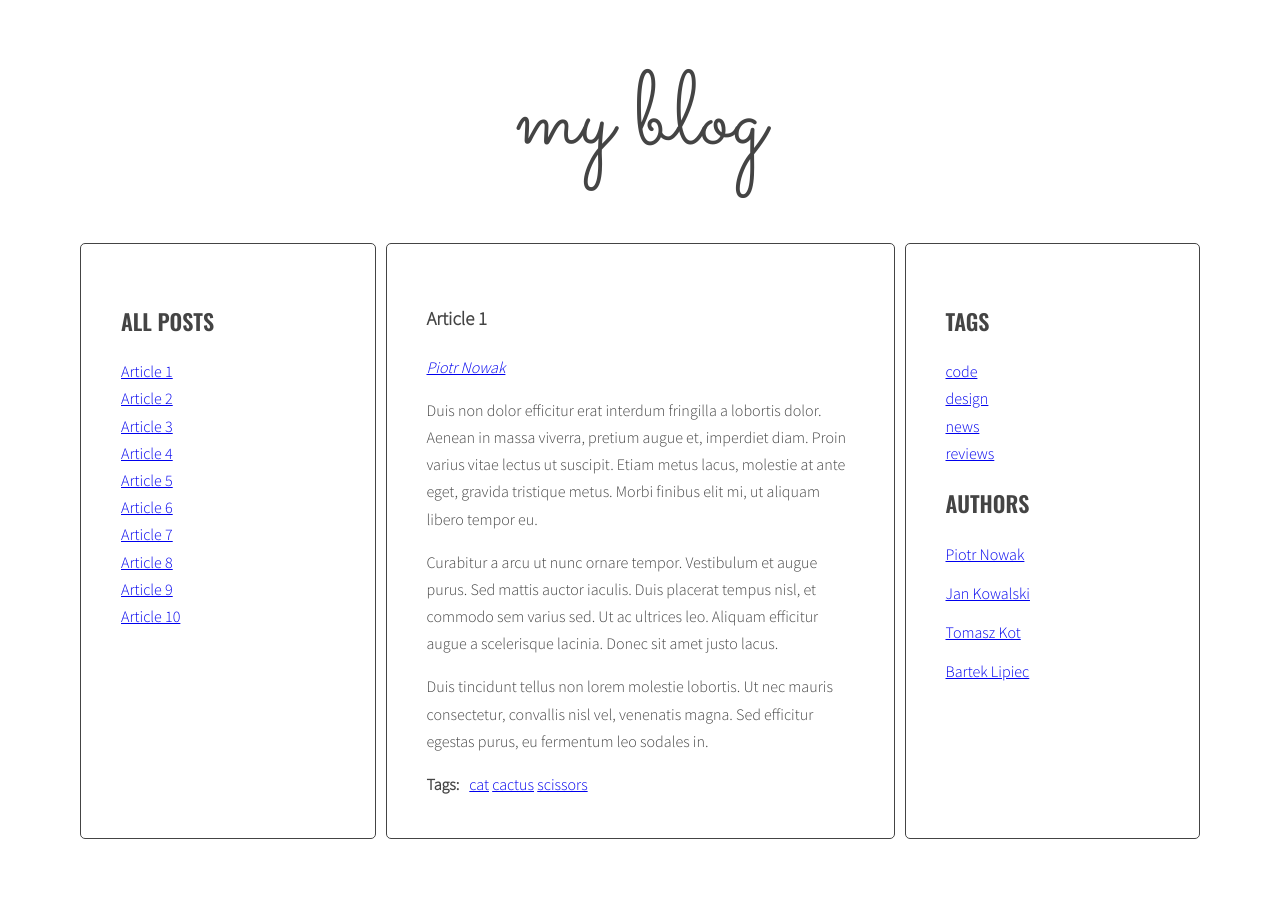
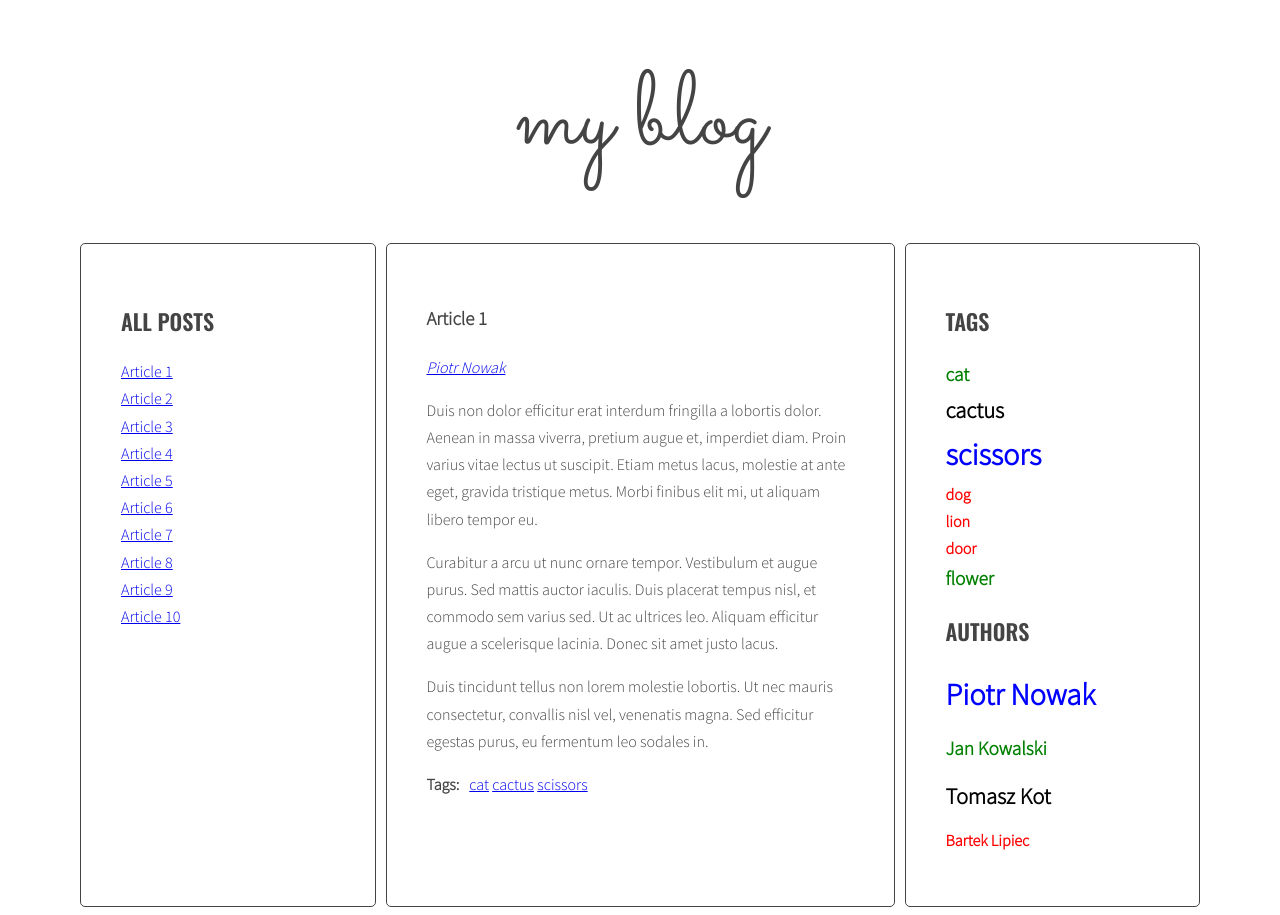
Before and after one commit to MB4POP/javascript-blog, a website: page index.html in a window 1280 px wide. Before the commit the page ends 847 px from the top, so only its background shows below. Drawn offline with nearby package versions, Linux system fonts and the light colour scheme.

Commit message:
add js authors links generator

```diff
--- a/index.html
+++ b/index.html
@@ -183,33 +183,9 @@
             <aside class="sidebar">
               <h2 class="section-title">Tags</h2>
               <ul class="list tags">
-                  <li><a href="#">code</a></li>
-                  <li><a href="#">design</a></li>
-                  <li><a href="#">news</a></li>
-                  <li><a href="#">reviews</a></li>
               </ul>
               <h2 class="section-title">Authors</h2>
               <ul class="list authors">
-                <li>
-                  <a href="#">
-                    <span class="author-name">Piotr Nowak</span>
-                  </a>
-                </li>
-                <li>
-                  <a href="#">
-                    <span class="author-name">Jan Kowalski</span>
-                  </a>
-                </li>
-                <li>
-                  <a href="#">
-                    <span class="author-name">Tomasz Kot</span>
-                  </a>
-                </li>
-                <li>
-                  <a href="#">
-                    <span class="author-name">Bartek Lipiec</span>
-                  </a>
-                </li>
               </ul>
             </aside>
           </main>
--- a/js/script.js
+++ b/js/script.js
@@ -6,6 +6,11 @@
     const optTitleListSelector = '.titles';
     const optArticleTagsSelector = '.post-tags .list';
     const optArticleAuthorSelector = '.post-author';
+    const optTagsListSelector = '.tags.list';
+    const optCloudClassCount = '4';
+    const optCloudClassPrefix = 'tag-size-';
+    const optAuthorsListSelector = '.authors.list';
+
 
     const titleClickHandler = function(event) {
         event.preventDefault();
@@ -93,6 +98,7 @@
         link.addEventListener('click', titleClickHandler)
     }
 
+
     function addClickListenersToLinks() {
       const links = document.querySelectorAll('.titles a');
 
@@ -104,7 +110,37 @@
     addClickListenersToLinks();
 
 
+    function calculateTagsParams(tags) {
+      const params = {
+        max: 0,
+        min: 999999
+      }
+      for(let tag in tags) {
+
+        if(tags[tag] > params.max) {
+          params.max = tags[tag];
+        }
+        if(tags[tag] < params.min) {
+          params.min = tags[tag];
+        }
+      }
+
+      return params;
+    }
+
+
+    function calculateTagClass(count,params) {
+      const normalizedCount = count - params.min;
+      const normalizedMax = params.max - params.min;
+      const percentage = normalizedCount / normalizedMax;
+      const classNumber = Math.floor( percentage * (optCloudClassCount - 1) + 1 );
+      return (optCloudClassPrefix, classNumber);
+    }
+
     function generateTags() {
+      /* [NEW] create a new variable allTags with an empty object */
+      let allTags = {};
+
       /* find all articles */
 
       const articles = document.querySelectorAll(optArticleSelector);
@@ -112,8 +148,6 @@
       /* START LOOP: for every article: */
 
       for(let article of articles) {
-
-        /* find tags wrapper */
 
         const titleList = article.querySelector(optArticleTagsSelector);
 
@@ -141,6 +175,14 @@
 
          html = html + linkHTML;
 
+          /* [NEW] check if this link is NOT already in allTags */
+          if(!allTags.hasOwnProperty(tag)) {
+            /* [NEW] add generated code to allTags array */
+            allTags[tag] = 1;
+          } else {
+            allTags[tag]++;
+          }
+
        /* END LOOP: for each tag */
       }
 
@@ -151,6 +193,32 @@
     /* END LOOP: for every article: */
     }
 
+      /* [NEW] find list of tags in right column */
+      const tagList = document.querySelector('.tags');
+
+      /* [NEW] create variable for all links HTML code */
+
+      const tagsParams = calculateTagsParams(allTags);
+
+      let allTagsHTML = '';
+
+      /* START LOOP: for each tag in allTagsHTML */
+
+      for(let tag in allTags) {
+
+        /* generate code of a link and add it to allTagsHTML */
+
+        const tagLinkHTML = '<li><a class="'+ optCloudClassPrefix + calculateTagClass(allTags[tag], tagsParams) + '"' + ' href="#tag-' + tag +'">' + tag + '</a></li>';
+
+
+        allTagsHTML = allTagsHTML + tagLinkHTML;
+
+      /* END LOOP: for each tag in allTagsHTML */
+      }
+
+      /* add html from allTagsHTML to tagList */
+
+      tagList.innerHTML = allTagsHTML;
     }
 
     generateTags();
@@ -232,14 +300,45 @@
     addClickListenersToTags();
 
 
+    function calculateAuthorsParams(tags) {
+      const params = {
+        max: 0,
+        min: 999999
+      }
+      for(let tag in tags) {
+        if(tags[tag] > params.max) {
+          params.max = tags[tag];
+        }
+        if(tags[tag] < params.min) {
+          params.min = tags[tag];
+        }
+      }
+
+      return params;
+    }
+
+
+    function calculateAuthorsClass(count,params) {
+      const normalizedCount = count - params.min;
+      const normalizedMax = params.max - params.min;
+      const percentage = normalizedCount / normalizedMax;
+      const classNumber = Math.floor( percentage * (optCloudClassCount - 1) + 1 );
+      return (optCloudClassPrefix, classNumber);
+    }
+
     function generateAuthors() {
+
+      /* [NEW] create a new variable allTags with an empty object */
+      let allTags = {};
 
       /* find all articles */
 
       const articles = document.querySelectorAll(optArticleSelector);
 
-      /* find authors wrapper */
+      /* START LOOP: for every article*/
+
       for(let article of articles) {
+
         const authorList = article.querySelector(optArticleAuthorSelector);
 
         /* make html variable with empty string */
@@ -258,10 +357,47 @@
 
         html = html + linkHTML;
 
+         /* [NEW] check if this link is NOT already in allTags */
+
+         if(!allTags.hasOwnProperty(articleAuthor)) {
+
+          /* [NEW] add generated code to allTags array */
+
+          allTags[articleAuthor] = 1;
+        } else {
+          allTags[articleAuthor]++;
+        }
+
         /* insert HTML of all the links into the author wrapper */
 
         authorList.innerHTML = html;
       }
+
+      /* [NEW] find list of tags in right column */
+      const tagList = document.querySelector('.authors');
+
+      /* [NEW] create variable for all links HTML code */
+
+      const authorsParams = calculateAuthorsParams(allTags);
+
+      let allTagsHTML = '';
+
+      /* START LOOP: for each tag in allTagsHTML */
+
+      for(let tag in allTags) {
+
+        /* generate code of a link and add it to allTagsHTML */
+
+        const tagLinkHTML = '<li><a class="'+ optCloudClassPrefix + calculateAuthorsClass(allTags[tag], authorsParams) + '"' + ' href="#author-' + tag +'">' + tag + '</a></li>';
+
+        allTagsHTML = allTagsHTML + tagLinkHTML;
+
+      /* END LOOP: for each tag in allTagsHTML */
+      }
+
+      /* add html from allTagsHTML to tagList */
+
+      tagList.innerHTML = allTagsHTML;
     }
 
     generateAuthors();
@@ -319,7 +455,6 @@
 
       generateTitleLinks('[data-author="' + author + '"]');
 
-
     }
 
 
--- a/sass/style.scss
+++ b/sass/style.scss
@@ -122,3 +122,38 @@ body {
     margin: 0 10px 0 0;
   }
 }
+
+.tag-size-1 {
+  color: red;
+  font-size: 100%;
+}
+
+.tag-size-2 {
+  color: rgb(145, 52, 52);
+  font-size: 120%;
+}
+
+.tag-size-3 {
+  color: black;
+  font-size: 140%;
+}
+
+.tag-size-4 {
+  color: rgb(0, 255, 13);
+  font-size: 170%;
+}
+
+.tag-size-5 {
+  color: rgb(111, 0, 255);
+  font-size: 200%;
+}
+
+.tag-size-1, .tag-size-2, .tag-size-3, .tag-size-4, .tag-size-5 {
+  text-align: center;
+  display: inline-block;
+  font-weight: bold;
+}
+
+a.tag-size-1, a.tag-size-2, a.tag-size-3, a.tag-size-4, a.tag-size-5 {
+  text-decoration-line: none;
+}
```
Also changed, not shown: css/style.css, 1 other file. Lines whose indentation alone changed are shown as unchanged.
